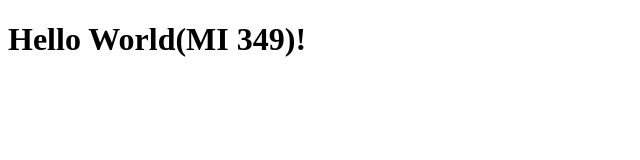
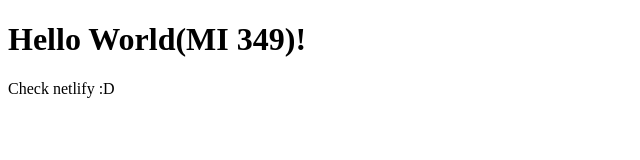
Before and after one commit to solo10166/hello_mi349, a plain HTML site: page index.html in a window 1280 px wide. Shown: the whole page, without its empty margins (0-640 px from the left). Drawn offline with Linux system fonts and the light colour scheme.

Commit message:
small change to check netlify deployments

```diff
--- a/index.html
+++ b/index.html
@@ -7,5 +7,6 @@
 </head>
 <body>
     <h1>Hello World(MI 349)!</h1>
+    <p>Check netlify :D</p>
 </body>
 </html>
```
